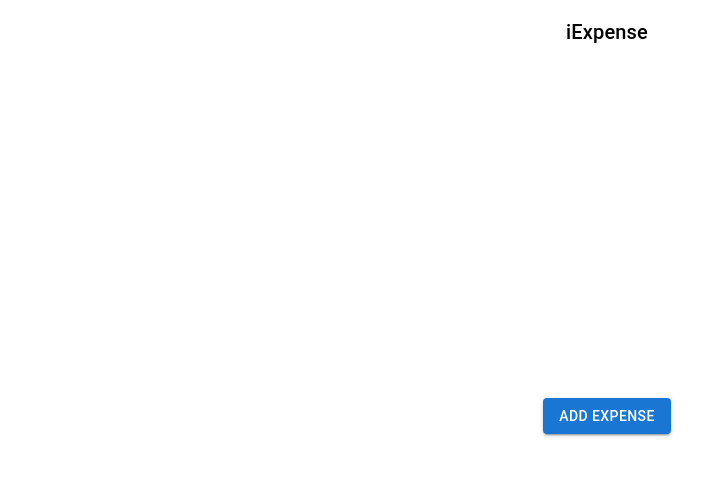
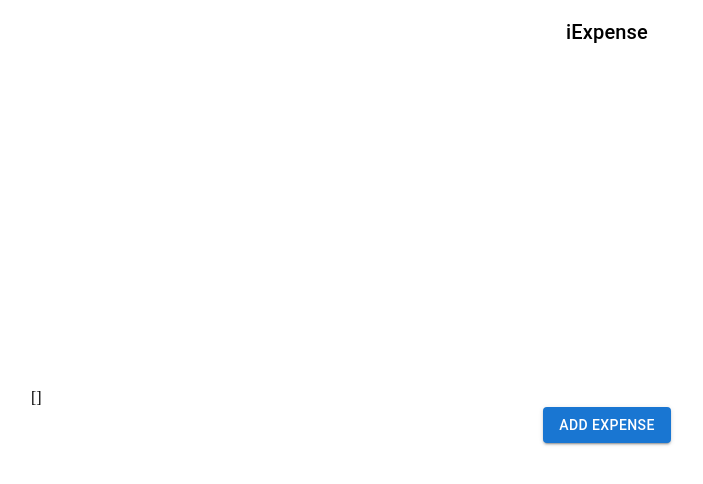
Before and after one commit to kennychu0510/iExpense, a React (Vite) app: page / in a window 1280 px wide. Shown: the top 484 px of the page, without its empty margins (33-736 px from the left). Built offline with nearby package versions, Linux system fonts and the light colour scheme.

Commit message:
connected props

```diff
--- a/src/App.tsx
+++ b/src/App.tsx
@@ -4,14 +4,12 @@ import AddExpenseDialog from './components/AddExpenseDialog/AddExpenseDialog';
 import { Stack, Typography, Container, Button, Box } from '@mui/material';
 import { Person } from './utilities/entity';
 
-
-
 function App() {
   const [dialogOpen, setDialogOpen] = useState(false);
-  const [expenses, setExpenses] = useState<ExpenseSummary[]>([])
+  const [expenses, setExpenses] = useState<ExpenseSummary[]>([]);
 
   function onSave(expense: ExpenseSummary) {
-    setExpenses(expenses => [...expenses, expense])
+    setExpenses((expenses) => [...expenses, expense]);
   }
   return (
     <Container sx={{ height: '100dvh', py: 2 }}>
@@ -20,12 +18,15 @@ function App() {
           iExpense
         </Typography>
         <Stack direction={'column'} flex={1} justifyContent={'center'}>
+          <Stack>{JSON.stringify(expenses)}</Stack>
           <Stack direction={'row'} justifyContent={'center'}>
-            <Button variant='contained' onClick={() => setDialogOpen(true)}>Add Expense</Button>
+            <Button variant='contained' onClick={() => setDialogOpen(true)}>
+              Add Expense
+            </Button>
           </Stack>
         </Stack>
       </Stack>
-      <AddExpenseDialog open={dialogOpen} onClose={() => setDialogOpen(false)} updateExpense={onSave}/>
+      <AddExpenseDialog open={dialogOpen} onClose={() => setDialogOpen(false)} updateExpense={onSave} />
     </Container>
   );
 }
--- a/src/components/AddExpenseDialog/AddExpenseDialog.tsx
+++ b/src/components/AddExpenseDialog/AddExpenseDialog.tsx
@@ -3,6 +3,8 @@ import PersonAddIcon from '@mui/icons-material/PersonAdd';
 import ShoppingCartIcon from '@mui/icons-material/ShoppingCart';
 import { Button, Chip, Dialog, DialogActions, DialogContent, DialogTitle, FormControl, IconButton, InputAdornment, InputLabel, OutlinedInput, Stack, Typography } from '@mui/material';
 import React, { useState } from 'react';
+import { Person } from '../../utilities/entity';
+import { calculateExpenseSplitSummary } from '../../utilities';
 
 type Props = {
   open: boolean;
@@ -50,7 +52,9 @@ export default function AddExpenseDialog(props: Props) {
   }
 
   function onSave() {
-    // props.updateExpense()
+    const input = people.map((person) => new Person(person.name, person.amount));
+    const calculatedExpenses = calculateExpenseSplitSummary(input)
+    props.updateExpense(calculatedExpenses);
     props.onClose();
   }
 
```
